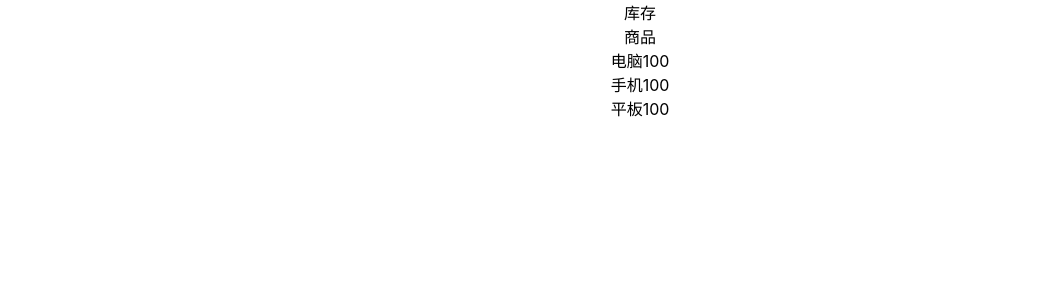
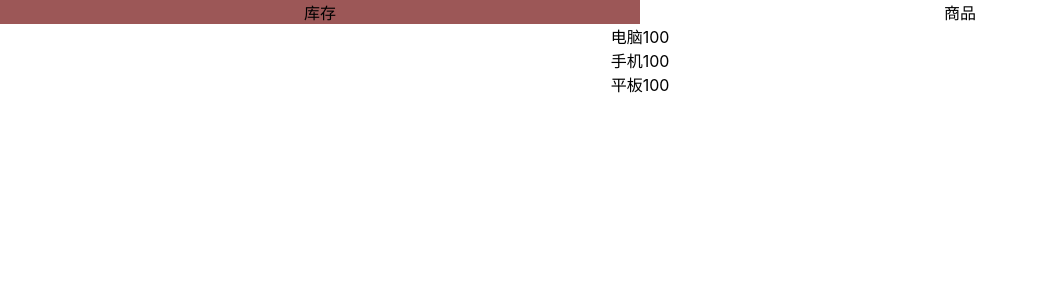
Before and after one commit to dorothy-yl/Test, a React app: page / in a window 1280 px wide. Shown: the top 300 px of the page, without its empty margins (0-1038 px from the left). Built offline with nearby package versions, Linux system fonts and the light colour scheme.

Commit message:
react中的样式操作

```diff
--- a/src/App.css
+++ b/src/App.css
@@ -6,6 +6,7 @@
   height: 40vmin;
   pointer-events: none;
 }
+
 
 @media (prefers-reduced-motion: no-preference) {
   .App-logo {
--- a/src/components/tableList.jsx
+++ b/src/components/tableList.jsx
@@ -1,5 +1,6 @@
 // classs 组件
 import React from "react";
+import style from "./tableList.module.css";
 class TableList extends React.Component {
   constructor(prop) {
     super(prop);
@@ -71,9 +72,27 @@ class TableList extends React.Component {
   }
   render() {
     return (
-      <div>
-        <div onClick={this.changeTab.bind(this, 0)}>库存</div>
-        <div onClick={this.changeTab.bind(this, 1)}>商品</div>
+      <div className={style["tab-choose"]}>
+        <div
+          className={
+            this.state.tabChannel === 0
+              ? `${style["tab-on"]} ${style.tab}`
+              : style.tab
+          }
+          onClick={this.changeTab.bind(this, 0)}
+        >
+          库存
+        </div>
+        <div
+          className={
+            this.state.tabChannel === 1
+              ? `${style["tab-on"]} ${style.tab}`
+              : style.tab
+          }
+          onClick={this.changeTab.bind(this, 1)}
+        >
+          商品
+        </div>
         <div>{this.showContent()}</div>
       </div>
     );
--- /dev/null
+++ b/src/components/tableList.module.css
@@ -0,0 +1,12 @@
+.tab-choose{
+  overflow: hidden;
+}
+
+.tab{
+  float: left;
+  width: 50%;
+}
+
+.tab-on{
+  background-color: #9c5757;
+}
```
